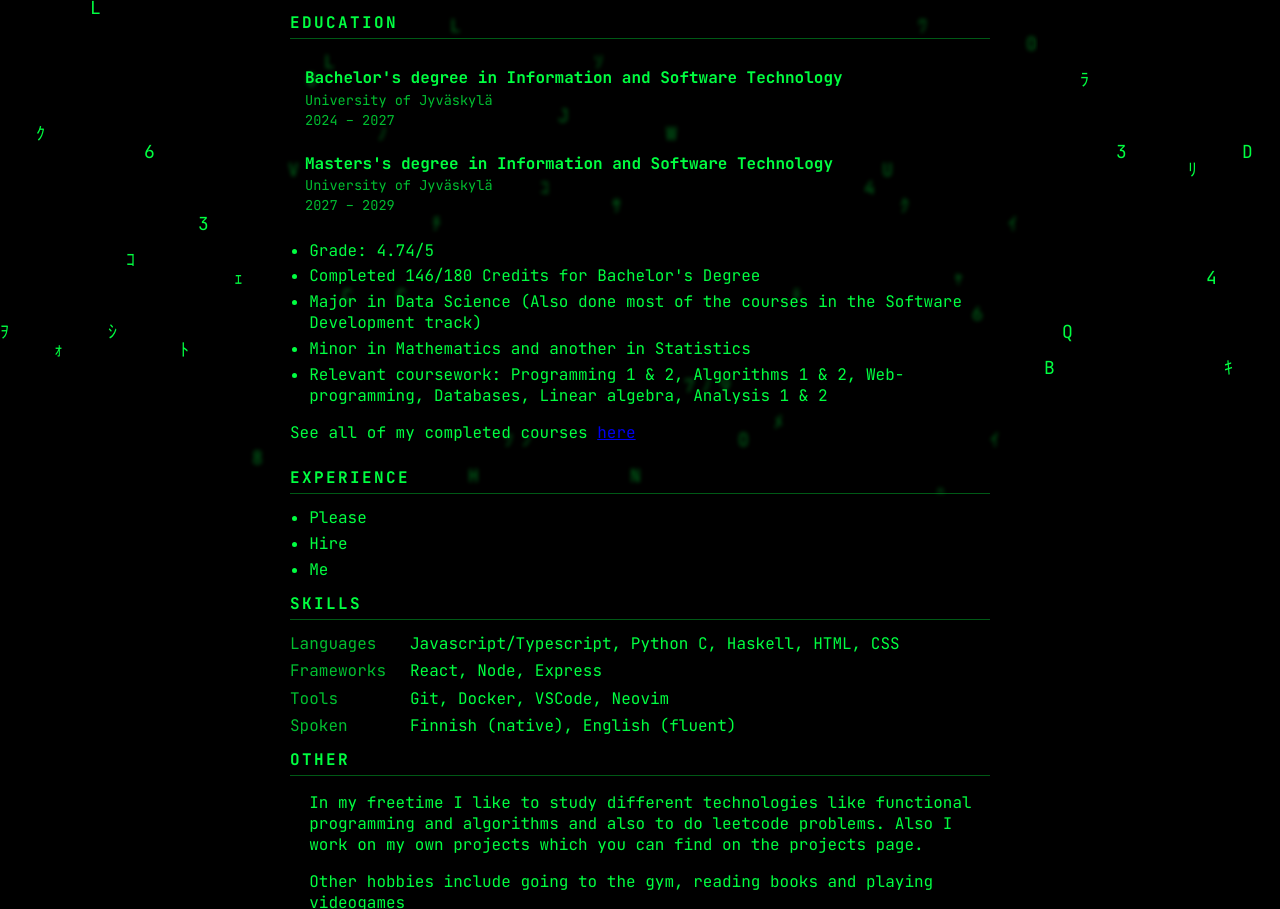
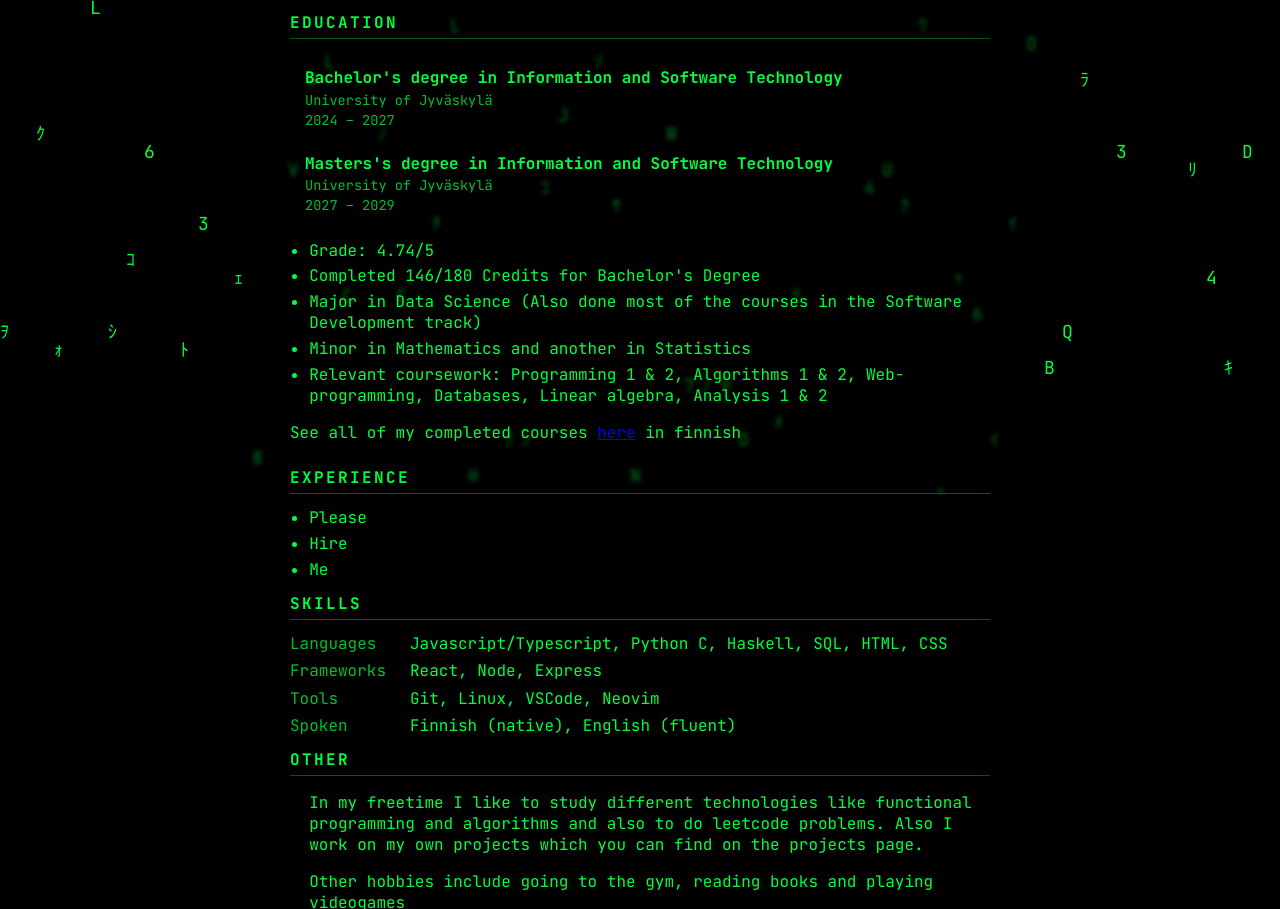
Before and after one commit to Eetub1/Eetub1.github.io, a website built with Vite: page cv.html in a window 1280 px wide. Shown: the part 306-1215 px from the top of the page. Built offline with nearby package versions, Linux system fonts and the light colour scheme.

Commit message:
updated cv

```diff
--- a/cv.html
+++ b/cv.html
@@ -64,7 +64,7 @@
                             </li>
                         </ul>
 
-                        <p>See all of my completed courses <a href="https://gpa-counter.vercel.app/">here</a></p>
+                        <p>See all of my completed courses <a href="https://gpa-counter.vercel.app/">here</a> in finnish</p>
 
                     </article>
                 </section>
@@ -85,13 +85,13 @@
                     <h2>Skills</h2>
                     <dl class="cv-skills">
                         <dt>Languages</dt>
-                        <dd>Javascript/Typescript, Python C, Haskell, HTML, CSS</dd>
+                        <dd>Javascript/Typescript, Python C, Haskell, SQL, HTML, CSS</dd>
 
                         <dt>Frameworks</dt>
                         <dd>React, Node, Express</dd>
 
                         <dt>Tools</dt>
-                        <dd>Git, Docker, VSCode, Neovim</dd>
+                        <dd>Git, Linux, VSCode, Neovim</dd>
 
                         <dt>Spoken</dt>
                         <dd>Finnish (native), English (fluent)</dd>
```
